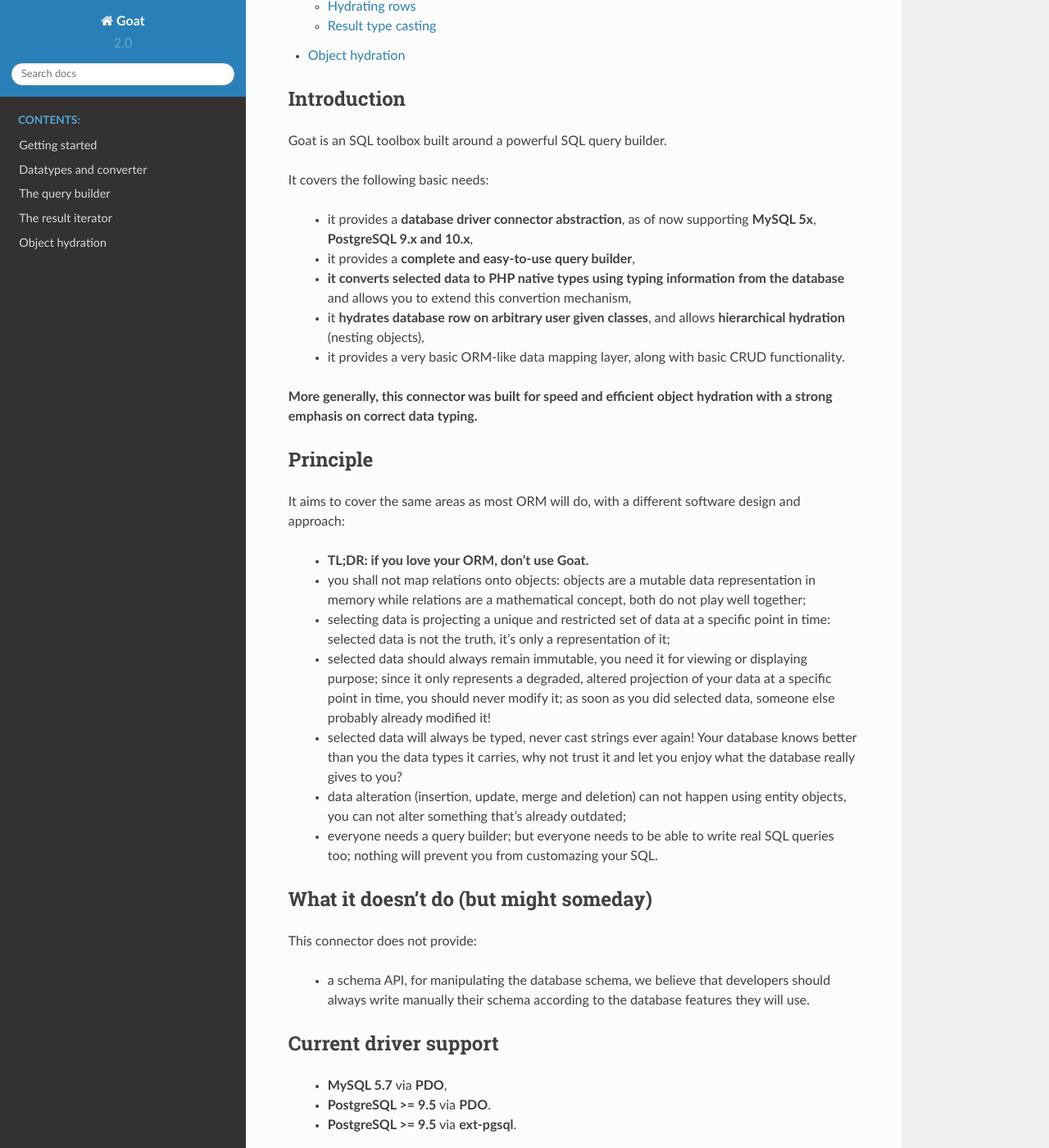
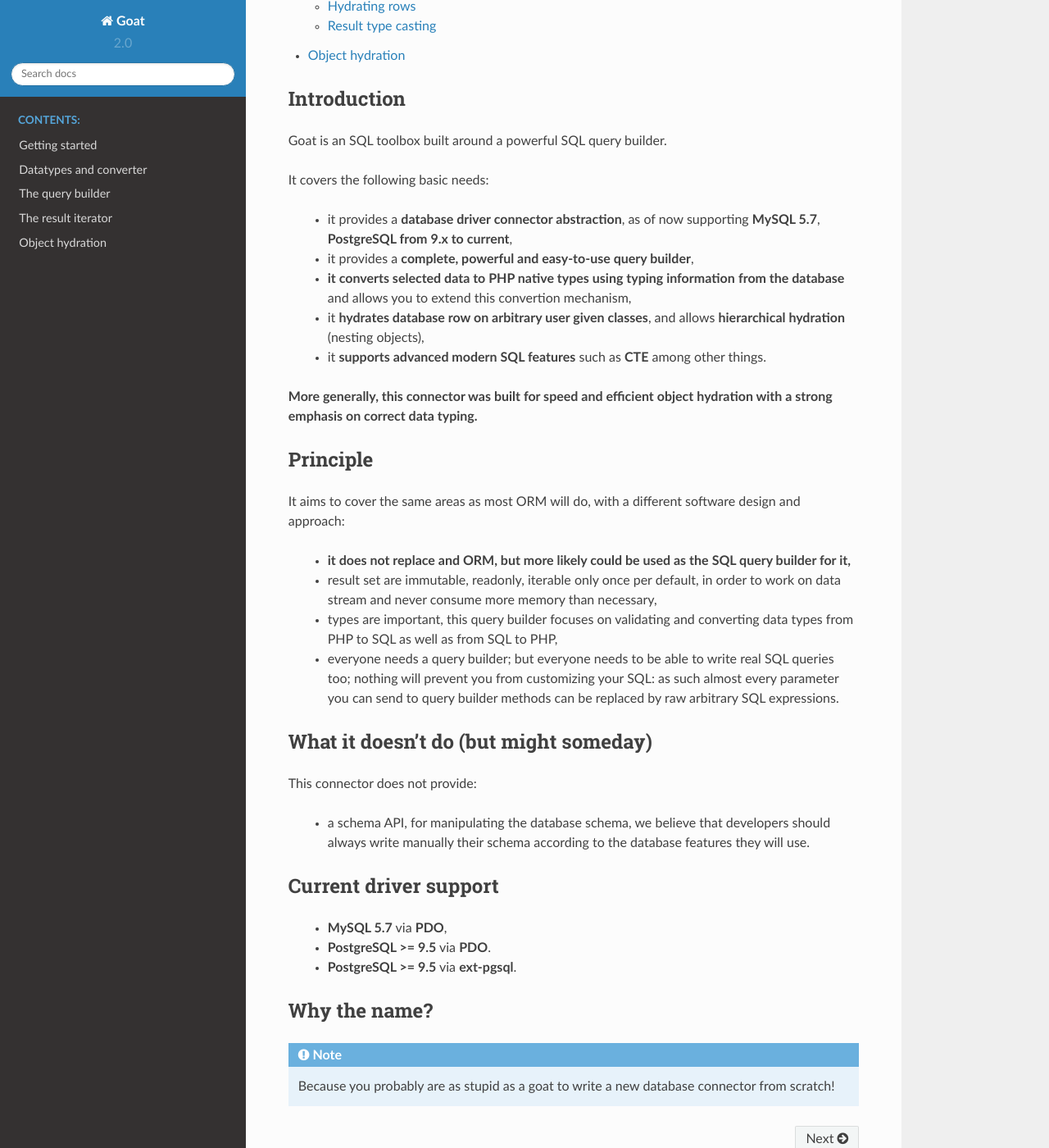
Before and after one commit to pounard/goat-query, a Sphinx documentation site: the page built from docs/index.rst, in a window 1280 px wide and 1400 px high, scrolled down 824 px. Shown: the whole window at 82% size. Built offline with Sphinx 7.4.7 and the Read the Docs theme 2.0.0, drawn with Linux system fonts in a browser that asks for light colours.

Commit message:
documentation improvements

```diff
--- a/docs/index.rst
+++ b/docs/index.rst
@@ -19,9 +19,9 @@
 It covers the following basic needs:
 
  * it provides a **database driver connector abstraction**, as of now supporting
-   **MySQL 5x**, **PostgreSQL 9.x and 10.x**,
+   **MySQL 5.7**, **PostgreSQL from 9.x to current**,
 
- * it provides a **complete and easy-to-use query builder**,
+ * it provides a **complete, powerful and easy-to-use query builder**,
 
  * **it converts selected data to PHP native types using typing information**
    **from the database** and allows you to extend this convertion mechanism,
@@ -29,8 +29,8 @@
  * it **hydrates database row on arbitrary user given classes**, and allows
    **hierarchical hydration** (nesting objects),
 
- * it provides a very basic ORM-like data mapping layer, along with basic
-   CRUD functionality.
+ * it **supports advanced modern SQL features** such as **CTE** among other
+   things.
 
 **More generally, this connector was built for speed and efficient object**
 **hydration with a strong emphasis on correct data typing.**
@@ -41,31 +41,20 @@
 It aims to cover the same areas as most ORM will do, with a different
 software design and approach:
 
- *  **TL;DR: if you love your ORM, don't use Goat.**
+ * **it does not replace and ORM, but more likely could be used as the**
+   **SQL query builder for it,**
 
- * you shall not map relations onto objects: objects are a mutable data
-   representation in memory while relations are a mathematical concept,
-   both do not play well together;
+ * result set are immutable, readonly, iterable only once per default,
+   in order to work on data stream and never consume more memory than
+   necessary,
 
- * selecting data is projecting a unique and restricted set of data at a
-   specific point in time: selected data is not the truth, it's only a
-   representation of it;
-
- * selected data should always remain immutable, you need it for viewing or
-   displaying purpose; since it only represents a degraded, altered
-   projection of your data at a specific point in time, you should never
-   modify it; as soon as you did selected data, someone else probably already
-   modified it!
-
- * selected data will always be typed, never cast strings ever again! Your
-   database knows better than you the data types it carries, why not trust it
-   and let you enjoy what the database really gives to you?
-
- * data alteration (insertion, update, merge and deletion) can not happen using
-   entity objects, you can not alter something that's already outdated;
+ * types are important, this query builder focuses on validating and converting
+   data types from PHP to SQL as well as from SQL to PHP,
 
  * everyone needs a query builder; but everyone needs to be able to write real
-   SQL queries too; nothing will prevent you from customazing your SQL.
+   SQL queries too; nothing will prevent you from customizing your SQL: as such
+   almost every parameter you can send to query builder methods can be replaced
+   by raw arbitrary SQL expressions.
 
 What it doesn't do (but might someday)
 ^^^^^^^^^^^^^^^^^^^^^^^^^^^^^^^^^^^^^^
```
Also changed, not shown: docs/install/install.rst (+20 -1 lines).
